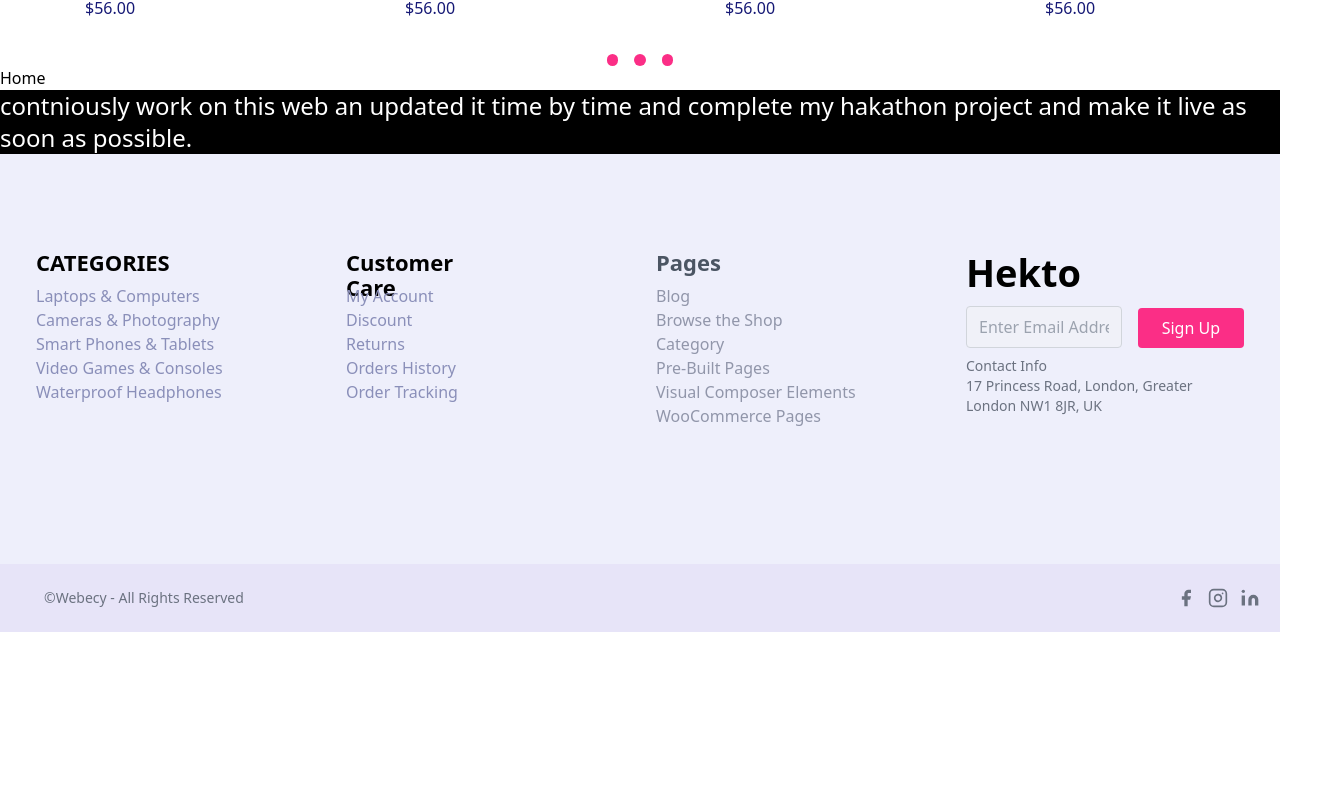
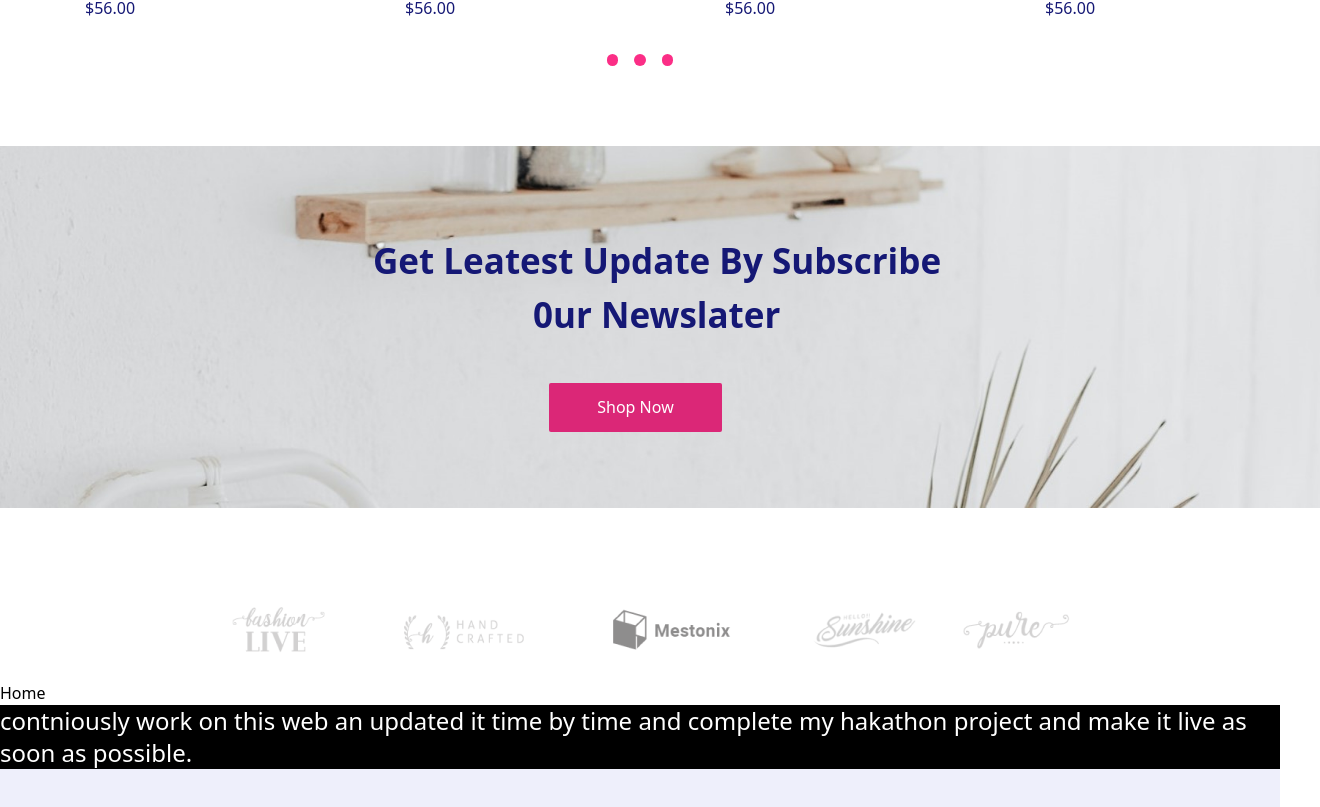
Before and after one commit to 786haider/hekto_ecommerce_web-nextjs, a Next.js app: page / in a window 1280 px wide. Shown: the part 5473-6280 px from the top of the page, 1320 px wide, since content can reach past the window. Before the commit the page ends 6105 px from the top, so only its background shows below. Built offline with nearby package versions, Linux system fonts and the light colour scheme.

Commit message:
latest update

```diff
--- a/src/app/page.tsx
+++ b/src/app/page.tsx
@@ -6,6 +6,7 @@ import UniqueFeature from "./pages/uniquefeature/page";
 import TrendingProducts from "./pages/trendingproducts/page";
 import DiscountPage from "./pages/discount_items/page";
 import TopCatagories from "./pages/top_catagories/page";
+import LatestUpdate from "./pages/latestUpdate/page";
 
 
 
@@ -20,6 +21,7 @@ export default function Home() {
    <TrendingProducts/>
    <DiscountPage/>
    <TopCatagories/>
+   <LatestUpdate/>
 
     <h1>Home</h1>
     <p className="bg-black text-white text-2xl">contniously work on this web an updated it time by time and complete my hakathon project and make it live as soon as possible.</p>
--- /dev/null
+++ b/src/app/pages/latestUpdate/page.tsx
@@ -0,0 +1,72 @@
+import IMG from "../../../../public/mestonic.png";
+import Image from "next/image";
+import BackGrounImage from "../../../../public/backgroundImage.jpeg";
+
+export default function LatestUpdate() {
+  return (
+    <div>
+      <div
+        className="latest-update flex justify-center items-center mt-20"
+        style={{
+          width: "1320px",
+          height: "362px",
+          backgroundImage: `url(${BackGrounImage.src})`,
+          backgroundSize: "cover",
+          backgroundPosition: "center",
+          backgroundRepeat: "no-repeat",
+        }}
+      >
+        <div
+          style={{
+            width: "574px",
+            height: "185px",
+            top: "6197",
+            left: "673px",
+            borderRadius: "2px",
+            alignItems: "center",
+          }}
+          className=" justify-center items-center"
+        >
+          <h1
+            style={{
+              fontSize: "35px",
+              color: "rgba(21, 24, 117, 1)",
+              letterSpacing: "1.5%",
+              alignItems: "center",
+              lineHeight: "54.25px",
+            }}
+            className="font-sans font-bold"
+          >
+            Get Leatest Update By Subscribe <br />
+            <span className="ml-40 mt-3"></span>
+            0ur Newslater
+          </h1>
+          <button
+            style={{
+              width: "173px",
+              height: "49px",
+              top: "6333px",
+              left: "873px",
+              borderRadius: "2px",
+            }}
+            className="bg-pink-600 text-white mt-10 ml-44 mr-auto"
+          >
+            Shop Now
+          </button>
+        </div>
+      </div>
+
+      <Image
+        src={IMG}
+        alt="Image"
+        style={{
+          width: "904px",
+          height: "93px",
+          top: "6581px",
+          left: "508px",
+        }}
+        className="mt-20 ml-auto mr-auto"
+      />
+    </div>
+  );
+}
```
Also changed, not shown: public/backgroundImage.jpeg (added), public/mestonic.png (added).
